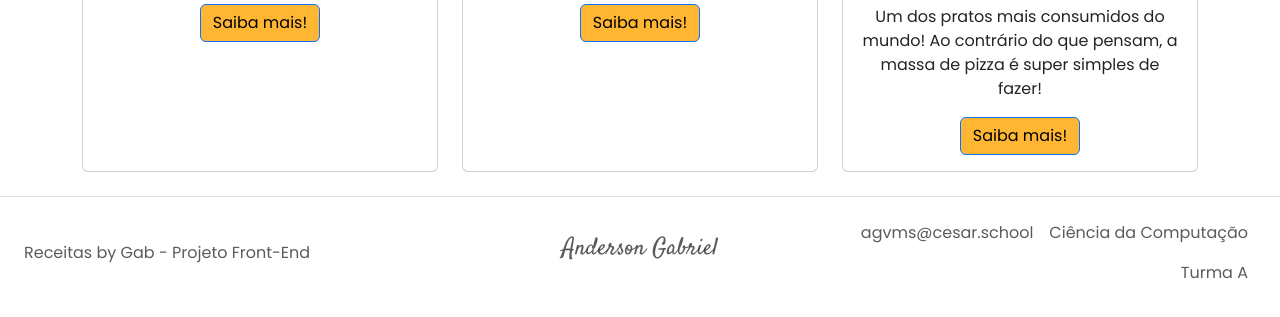
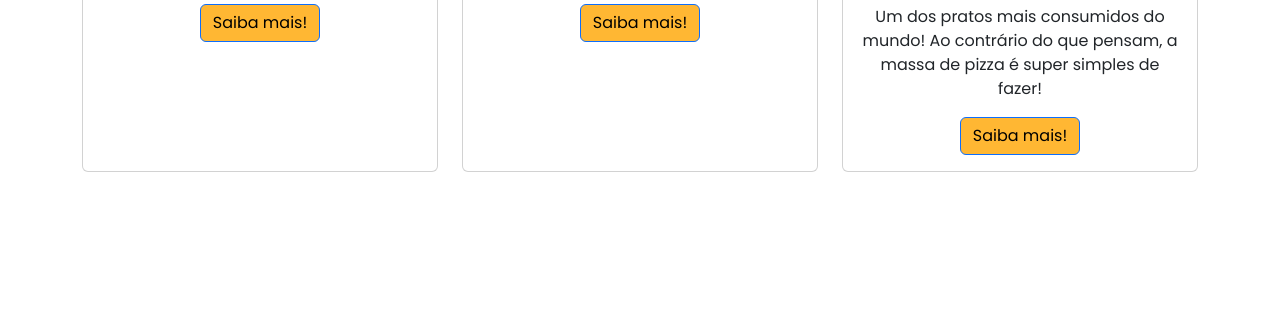
Before and after one commit to andgabx/ProjetoTaty, a plain HTML site: page index.html in a window 1280 px wide. Shown: the part 1847-2164 px from the top of the page. After the commit the page ends 2019 px from the top, so only its background shows below. Drawn offline with nearby package versions, Linux system fonts and the light colour scheme; files that its build step writes are made by us from their sources; files whose address does not match are found by name.

Commit message:
deletei footer

```diff
--- a/index.html
+++ b/index.html
@@ -203,14 +203,6 @@
         </div>
     </div>
 
-    <footer class="d-flex flex-wrap justify-content-between align-items-center px-4 py-3 my-4 border-top">
-        <p class="col-md-4 mb-0 text-muted">Receitas by Gab - Projeto Front-End</p>
-        <h4 class="nav-item"><a href="#" id="assinatura" class="nav-link px-2 text-muted">Anderson Gabriel</a></h4>
-        <ul class="nav col-md-4 justify-content-end">
-            <li class="nav-item"><a href="#" class="nav-link px-2 text-muted">agvms@cesar.school</a></li>
-            <li class="nav-item"><a href="#" class="nav-link px-2 text-muted">Ciência da Computação</a></li>
-            <li class="nav-item"><a href="#" class="nav-link px-2 text-muted">Turma A</a></li>
-        </ul>
-    </footer>
+
 </body>
 </html>
```
